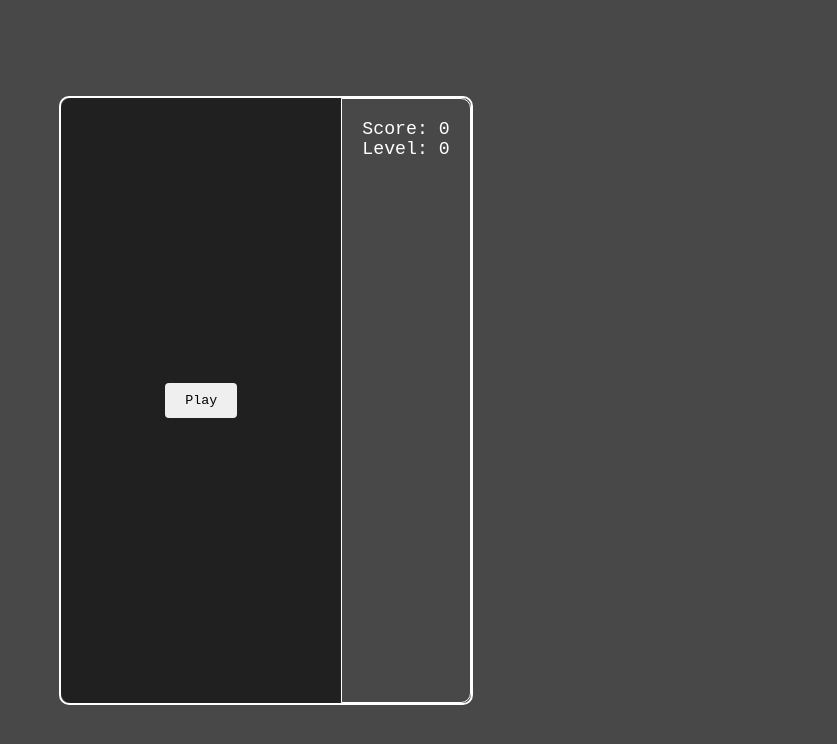
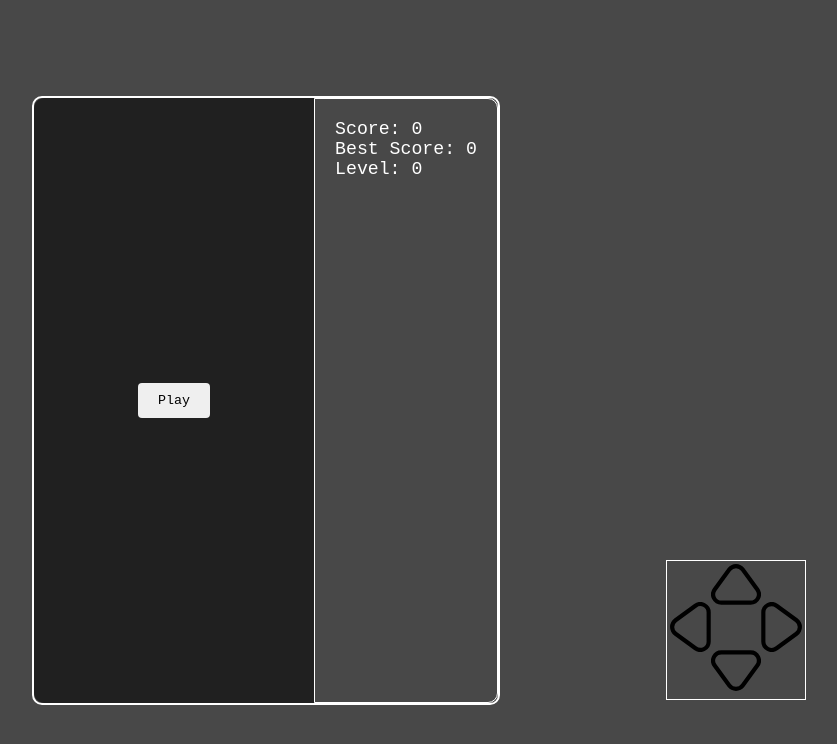
Before and after one commit to AnselmoDelHoyo/tetris-memo, a website built with Vite: page index.html in a window 1280 px wide. Shown: the whole page, without its empty margins (374-1211 px from the left). Built offline with nearby package versions, Linux system fonts and the light colour scheme.

Commit message:
Add: high score data

```diff
--- a/index.html
+++ b/index.html
@@ -3,6 +3,7 @@
   <head>
     <meta charset="UTF-8" />
     <meta name="viewport" content="width=device-width, initial-scale=1.0" />
+    <link href="/website/css/uicons-outline-rounded.css" rel="stylesheet">
     <title>Tetris Memo</title>
   </head>
   <body>
@@ -15,9 +16,52 @@
       </div>
       <div class="data">
         <div>Score: <span id="score"></span></div>
+        <div>Best Score: <span id="best-score"></span></div>
         <div>Level: <span id="level"></span></div>
-      </div>
+
     </main>
+    <div id="phone-controller">
+          <div class="right button">
+            <svg
+              xmlns="http://www.w3.org/2000/svg"
+              id="Outline" viewBox="0 0 24 24"
+              width="512"
+              height="512"
+              transform="rotate(180)">
+              <path d="M20.494,7.968l-9.54-7A5,5,0,0,0,3,5V19a5,5,0,0,0,7.957,4.031l9.54-7a5,5,0,0,0,0-8.064Zm-1.184,6.45-9.54,7A3,3,0,0,1,5,19V5A2.948,2.948,0,0,1,6.641,2.328,3.018,3.018,0,0,1,8.006,2a2.97,2.97,0,0,1,1.764.589l9.54,7a3,3,0,0,1,0,4.836Z"/>
+            </svg>
+          </div>
+          <div class="up button">
+            <svg
+              xmlns="http://www.w3.org/2000/svg"
+              id="Outline" viewBox="0 0 24 24"
+              width="512"
+              height="512"
+              transform="rotate(-90)">
+              <path d="M20.494,7.968l-9.54-7A5,5,0,0,0,3,5V19a5,5,0,0,0,7.957,4.031l9.54-7a5,5,0,0,0,0-8.064Zm-1.184,6.45-9.54,7A3,3,0,0,1,5,19V5A2.948,2.948,0,0,1,6.641,2.328,3.018,3.018,0,0,1,8.006,2a2.97,2.97,0,0,1,1.764.589l9.54,7a3,3,0,0,1,0,4.836Z"/>
+            </svg>
+          </div>
+          <div class="left button">
+            <svg
+              xmlns="http://www.w3.org/2000/svg"
+              id="Outline" viewBox="0 0 24 24"
+              width="512"
+              height="512"
+              transform="rotate(0)">
+              <path d="M20.494,7.968l-9.54-7A5,5,0,0,0,3,5V19a5,5,0,0,0,7.957,4.031l9.54-7a5,5,0,0,0,0-8.064Zm-1.184,6.45-9.54,7A3,3,0,0,1,5,19V5A2.948,2.948,0,0,1,6.641,2.328,3.018,3.018,0,0,1,8.006,2a2.97,2.97,0,0,1,1.764.589l9.54,7a3,3,0,0,1,0,4.836Z"/>
+            </svg>
+          </div>
+          <div class="down button">
+            <svg
+              xmlns="http://www.w3.org/2000/svg"
+              id="Outline" viewBox="0 0 24 24"
+              width="512"
+              height="512"
+              transform="rotate(90)">
+              <path d="M20.494,7.968l-9.54-7A5,5,0,0,0,3,5V19a5,5,0,0,0,7.957,4.031l9.54-7a5,5,0,0,0,0-8.064Zm-1.184,6.45-9.54,7A3,3,0,0,1,5,19V5A2.948,2.948,0,0,1,6.641,2.328,3.018,3.018,0,0,1,8.006,2a2.97,2.97,0,0,1,1.764.589l9.54,7a3,3,0,0,1,0,4.836Z"/>
+            </svg>
+          </div>
+        </div>
     <section id="game-over">
       <h3 class="title">Game Over</h3>
       <button id="restart">Restart</button>
--- a/main.js
+++ b/main.js
@@ -20,6 +20,7 @@ const gameOverModal = document.getElementById("game-over");
 // Data
 
 const score = document.getElementById("score");
+const bestScore = document.getElementById("best-score");
 const level = document.getElementById("level");
 const restart = document.getElementById("restart");
 let music = new Audio("./sound.mp3");
@@ -34,6 +35,7 @@ restart.addEventListener("click", () => {
 
 score.textContent = 0;
 level.textContent = 1;
+bestScore.textContent = localStorage.getItem("high-score") || 0;
 let gameOver = false;
 let gamePlay = false;
 
@@ -232,6 +234,12 @@ function solidifyPiece() {
     gameOverModal.style.visibility = "visible";
     gameOver = true;
     music.pause();
+    let highScore = localStorage.getItem("high-score");
+    if (Number(score.textContent) > highScore) {
+      localStorage.setItem("high-score", Number(score.textContent));
+    } else {
+      localStorage.setItem("high-score", Number(score.textContent));
+    }
     board.forEach((row) => row.fill(0));
   }
 }
@@ -245,10 +253,8 @@ function removeRows() {
     }
   });
 
-  for (let i = rowsToRemove.length; i !== 0; i--) {
-    let currentScore = Number(score.textContent);
-    score.textContent = currentScore + (i * 10);
-  }
+  let currentScore = Number(score.textContent);
+  score.textContent = currentScore + (rowsToRemove.length * 10);
 
   rowsToRemove.forEach((y) => {
     board.splice(y, 1);
--- a/style.css
+++ b/style.css
@@ -92,3 +92,39 @@ button {
 button:hover {
   opacity: .5;
 }
+
+#phone-controller {
+  width: 140px;
+  height: 140px;
+  position: absolute;
+  bottom: 100px;
+  right: 100px;
+  color: white;
+  border: 1px solid white;
+  transform: rotate(100);
+
+  #Outline {
+    height: 50px;
+    width: 50px;
+  }
+
+  .button {
+    display: inline-block;
+    position: absolute;
+  }
+
+  .right {
+    top: 30%;
+  }
+  .up {
+    right: 32%;
+  }
+  .left {
+    top: 30%;
+    right: 0;
+  }
+  .down {
+    right: 32%;
+    bottom: 0;
+  }
+}
```
Also changed, not shown: arrow.svg (added).
